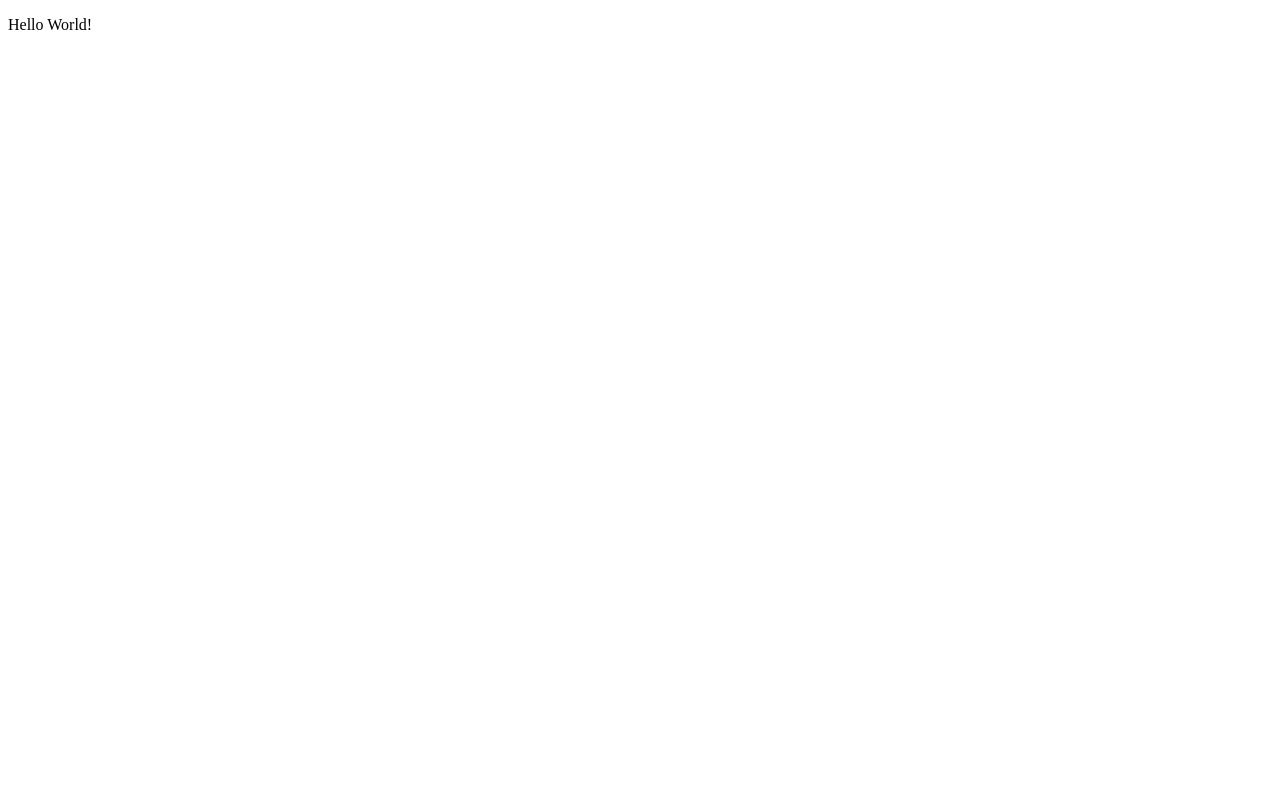
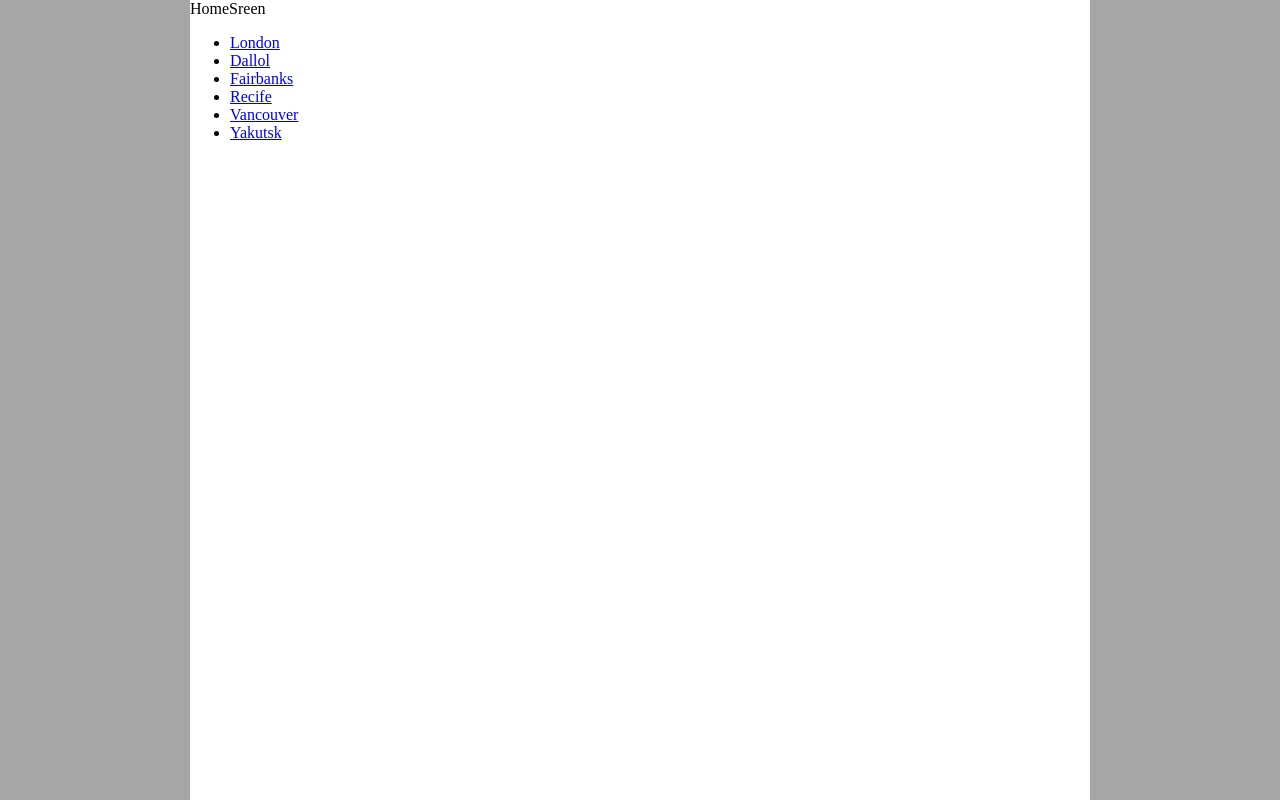
Before and after one commit to rodrigodefrancadev/weather-six, a React (Create React App) app: page / in a window 1280 px wide. Built offline with nearby package versions, Linux system fonts and the light colour scheme.

Commit message:
Estrutura de navegação, parâmetro de rota OK. Melhora no teste da Api

```diff
--- a/package.json
+++ b/package.json
@@ -10,8 +10,10 @@
     "@types/node": "^16.11.25",
     "@types/react": "^17.0.39",
     "@types/react-dom": "^17.0.11",
+    "node-sass": "^7.0.1",
     "react": "^17.0.2",
     "react-dom": "^17.0.2",
+    "react-router-dom": "^6.2.1",
     "react-scripts": "5.0.0",
     "typescript": "^4.5.5",
     "web-vitals": "^2.1.4"
--- /dev/null
+++ b/src/App/App.scss
@@ -0,0 +1,13 @@
+body {
+    background-color: #A6A6A6;
+    margin: 0;
+    padding: 0;
+}
+
+.app-content-container {
+    width: 100%;
+    max-width: 900px;
+    height: 100vh;
+    margin: 0 auto;
+    background-color: white;
+}
--- a/src/App/App.tsx
+++ b/src/App/App.tsx
@@ -1,9 +1,17 @@
 import React from 'react';
+import { Navigate, Route, Routes } from 'react-router-dom';
+import './App.scss';
+import CityWeatherScreen from './screens/CityWeatherScreen/CityWeatherScreen';
+import HomeScreen from './screens/HomeScreen/HomeScreen';
 
 const App: React.FC = () =>  {
   return (
-    <div>
-      <p>Hello World!</p>
+    <div className='app-content-container'>
+      <Routes>
+        <Route path='/' element={<HomeScreen />}/>
+        <Route path=':city' element={<CityWeatherScreen />} />
+        <Route path='*' element={<Navigate to={'/'} />}  />
+      </Routes>
     </div>
   );
 }
--- /dev/null
+++ b/src/App/screens/CityWeatherScreen/CityWeatherScreen.tsx
@@ -0,0 +1,14 @@
+import React from 'react';
+import { Link, useParams } from 'react-router-dom';
+
+const CityWeatherScreen: React.FC = () => {
+    const routeParams = useParams();
+
+    return (<>
+        <Link to='/'>Voltar</Link>
+        <div>CityWeatherScreen</div>
+        <p><strong>City Name:</strong> {routeParams.city}</p>
+    </>);
+};
+
+export default CityWeatherScreen;
--- /dev/null
+++ b/src/App/screens/HomeScreen/HomeScreen.tsx
@@ -0,0 +1,21 @@
+import React from 'react';
+import { Link } from 'react-router-dom';
+import { citiesWithCountriesArray } from '../../../types/enums/AvailableCities';
+
+
+const HomeScreen: React.FC = () => {
+    return (<>
+        <div>HomeSreen</div>
+        <ul>
+            {citiesWithCountriesArray.map(({city}) => (
+                <li key={city}>
+                    <Link to={`/${city}`}>
+                        {city}
+                    </Link>
+                </li>
+            ))}
+        </ul>
+    </>);
+};
+
+export default HomeScreen;
--- a/src/index.tsx
+++ b/src/index.tsx
@@ -2,10 +2,13 @@ import React from 'react';
 import ReactDOM from 'react-dom';
 import App from './App/App';
 import reportWebVitals from './reportWebVitals';
+import { BrowserRouter } from "react-router-dom";
 
 ReactDOM.render(
   <React.StrictMode>
-    <App />
+    <BrowserRouter>
+      <App />
+    </BrowserRouter>
   </React.StrictMode>,
   document.getElementById('root')
 );
--- a/src/types/enums/AvailableCities.ts
+++ b/src/types/enums/AvailableCities.ts
@@ -7,7 +7,7 @@ enum AvailableCities {
     YAKUTSK_RU = "Yakutsk"
 }
 
-export const CitiesWithCountry: Record<AvailableCities, {city: string, country: string}> = {
+export const citiesWithCountry: Record<AvailableCities, {city: string, country: string}> = {
     [AvailableCities.LONDON_GB]: {
         city: "London",
         country: "GB"
@@ -32,6 +32,11 @@ export const CitiesWithCountry: Record<AvailableCities, {city: string, country:
         city: "Yakutsk",
         country: "RU"
     },
-}
+};
+
+export const citiesWithCountriesArray = Object.keys(citiesWithCountry).map(cityName => {
+    const _cityName = cityName as any as AvailableCities;
+    return citiesWithCountry[_cityName];
+});
 
 export default AvailableCities;
```
Also changed, not shown: 1 other file (tests, documents, lock files or other folders).
